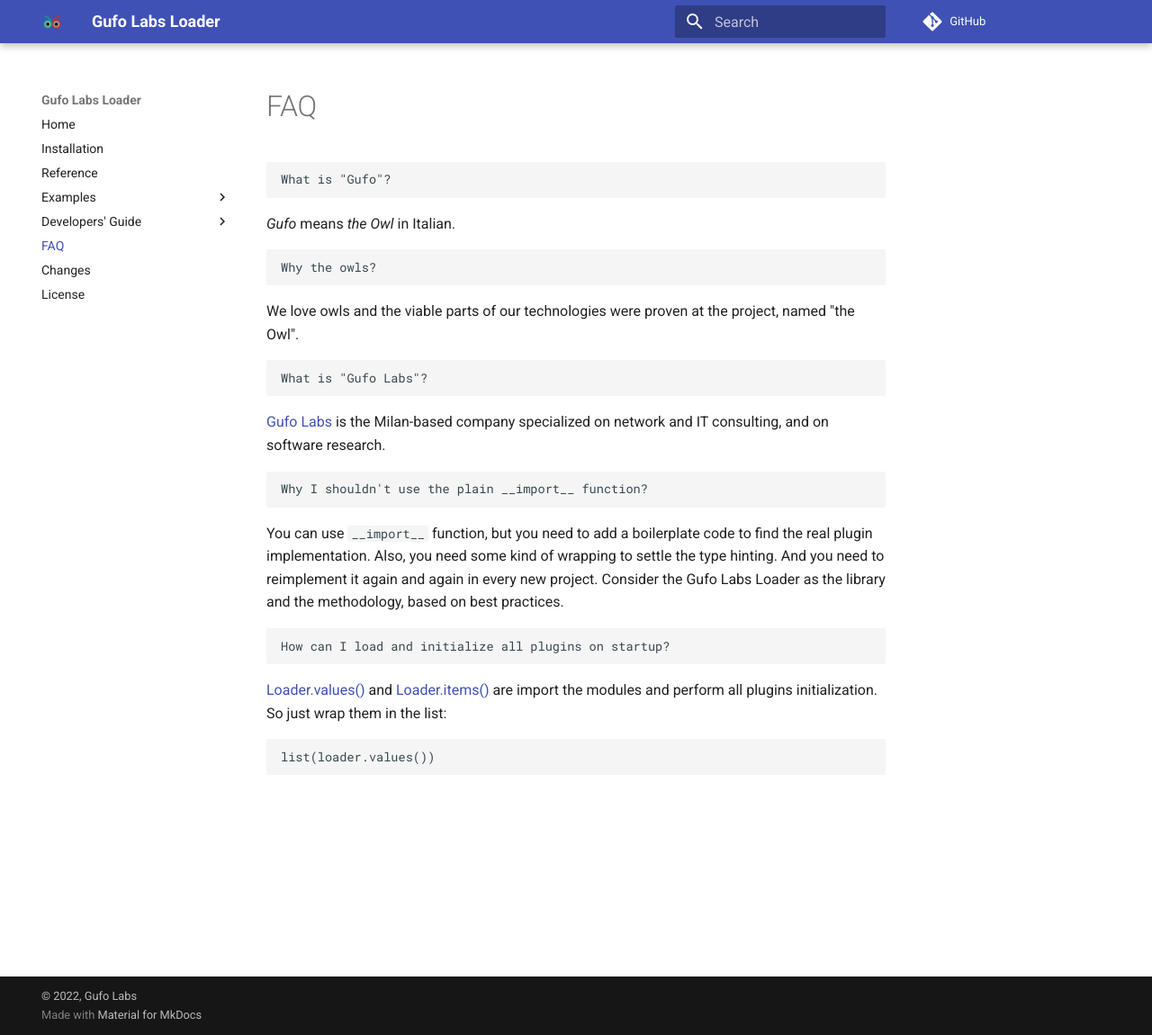
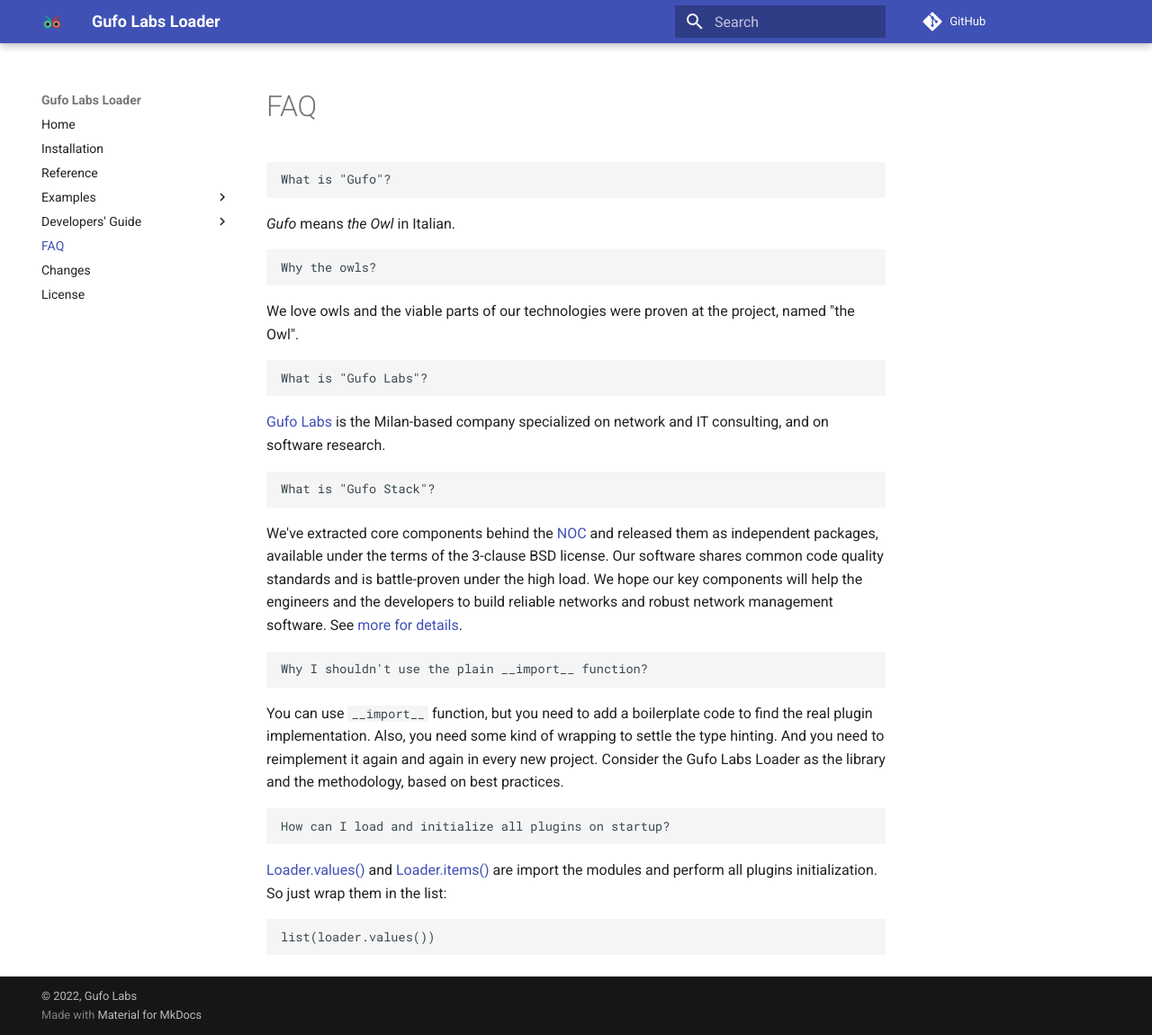
Before and after one commit to gufolabs/gufo_loader, an MkDocs documentation site: the page built from docs/faq.md, in a window 1280 px wide and 1150 px high. Shown: the whole window at 90% size. Built offline with MkDocs 1.6.1 and Material for MkDocs 9.7.7, drawn with Linux system fonts in a browser that asks for light colours; comment, search, counter and statistics services are not loaded.

Commit message:
Gufo Stack explanation

```diff
--- a/docs/faq.md
+++ b/docs/faq.md
@@ -13,6 +13,16 @@
 
 [Gufo Labs](https://gufolabs.com/) is the Milan-based company specialized on
 network and IT consulting, and on software research.
+
+    What is "Gufo Stack"?
+
+We've extracted core components behind the [NOC](https://getnoc.com/)
+and released them as independent packages, available under the terms
+of the 3-clause BSD license. Our software shares common code quality standards
+and is battle-proven under the high load. We hope our key components will help
+the engineers and the developers to build reliable networks and robust network
+management software.
+See [more for details](https://gufolabs.com/products/gufo-stack/).
 
     Why I shouldn't use the plain __import__ function?
 
```
Also changed, not shown: docs/examples/index.md (+1 -1 lines).
